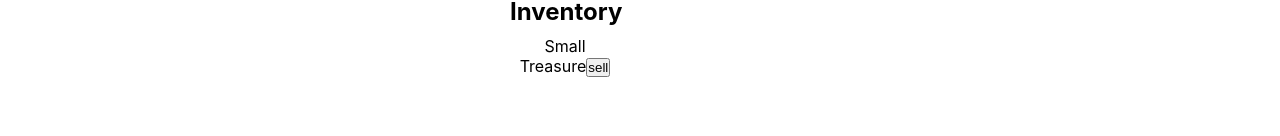
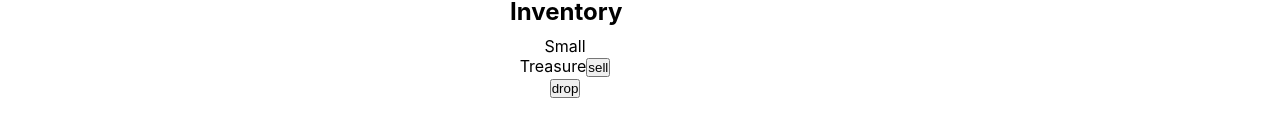
Before and after one commit to chrisbonifacio/treasure-hunt, a React (Create React App) app: page / in a window 1280 px wide. Shown: the part 432-568 px from the top of the page. Built offline with nearby package versions, Linux system fonts and the light colour scheme.

Commit message:
added button to drop items

```diff
--- a/src/components/Inventory.js
+++ b/src/components/Inventory.js
@@ -3,7 +3,7 @@ import { useSelector, useDispatch } from "react-redux"
 import axiosWithAuth from "../utils/axiosWithAuth"
 import "./Inventory.scss"
 
-export default function Inventory({ sell }) {
+export default function Inventory({ sell, drop }) {
   const dispatch = useDispatch()
   const status = useSelector(state => state.inventory)
 
@@ -39,6 +39,7 @@ export default function Inventory({ sell }) {
             <li>
               {item}
               <button onClick={() => sell(item)}>sell</button>
+              <button onClick={() => drop(item)}>drop</button>
             </li>
           )
         })}
```
